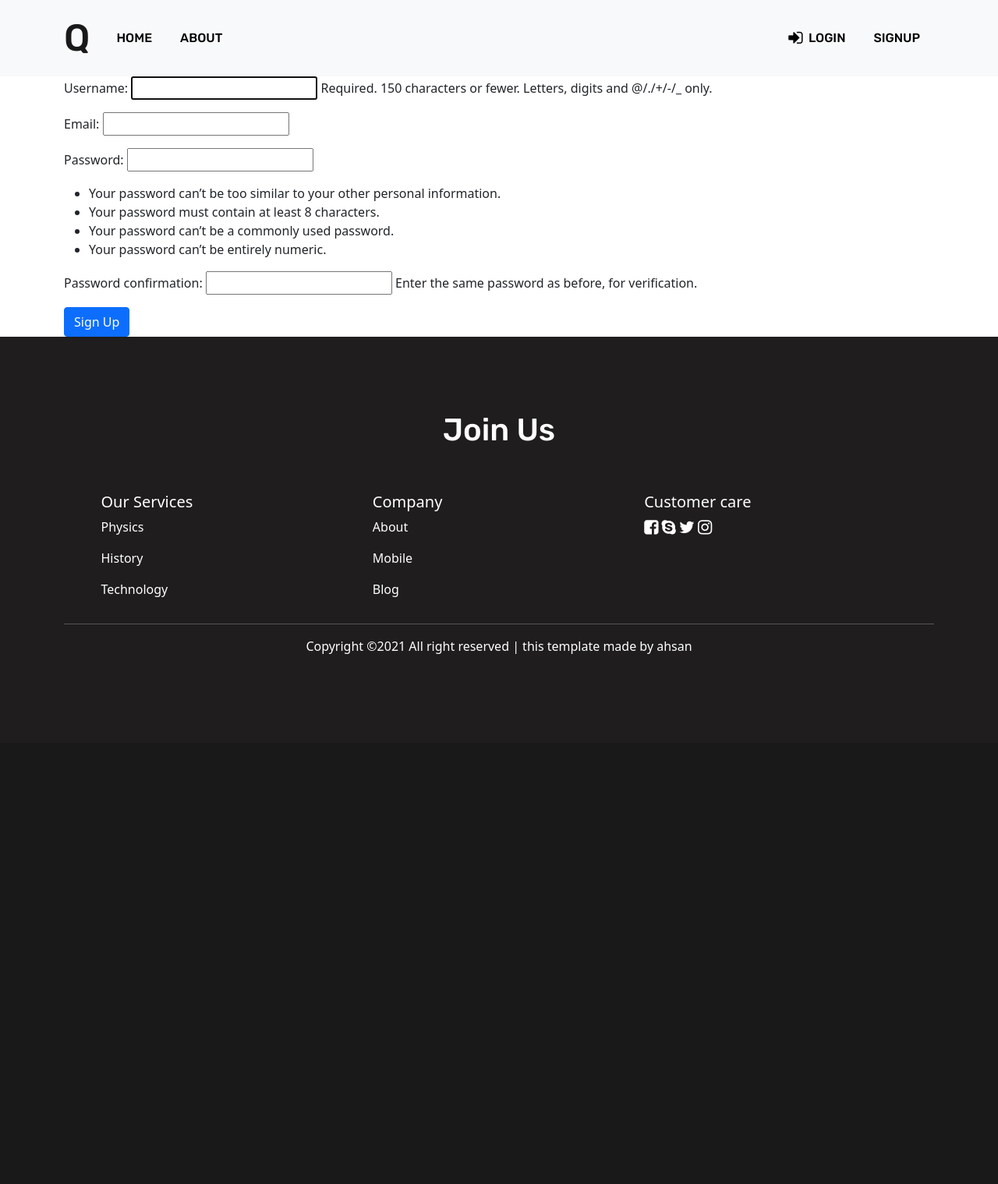
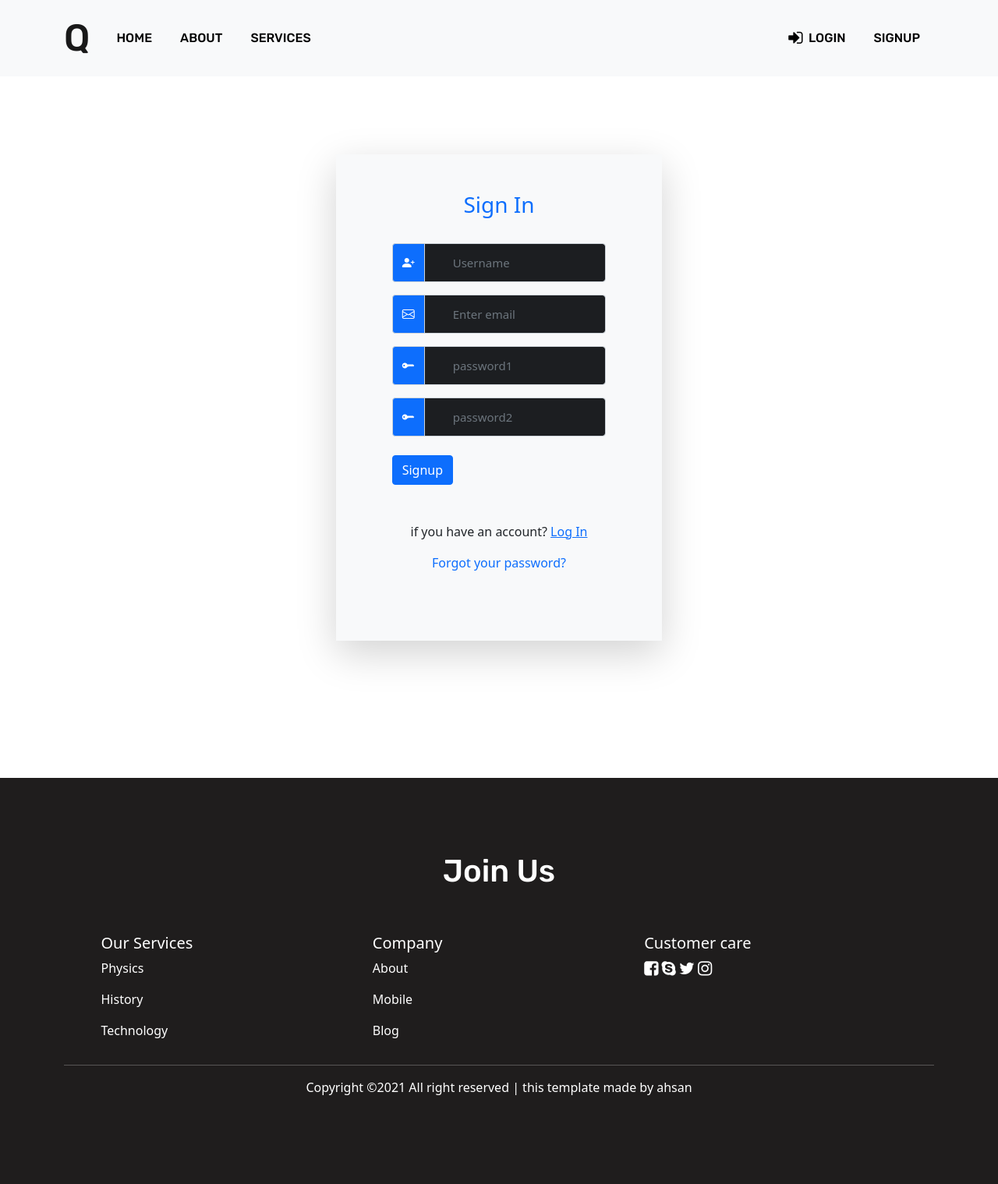
Before and after one commit to ahsan360/Project300, a Django app: page /signin/ in a window 1280 px wide. Shown: the whole page at 78% size. Before the commit the page ends 839 px from the top, so only its background shows below. Run offline with Django 3.2, Linux system fonts and the light colour scheme; some web fonts are replaced.

Commit message:
Add files via upload

```diff
--- a/projectApp/templates/projectApp/base.html
+++ b/projectApp/templates/projectApp/base.html
@@ -6,6 +6,11 @@
 <head>
 
     <!-- Required meta tags -->
+    <link href="https://cdn.jsdelivr.net/npm/bootstrap@5.0.2/dist/css/bootstrap.min.css" rel="stylesheet"
+    integrity="sha384-EVSTQN3/azprG1Anm3QDgpJLIm9Nao0Yz1ztcQTwFspd3yD65VohhpuuCOmLASjC" crossorigin="anonymous">
+<link rel="stylesheet" href="https://cdn.jsdelivr.net/npm/bootstrap-icons@1.5.0/font/bootstrap-icons.css">
+
+
     <meta charset="utf-8">
     <meta name="viewport" content="width=device-width, initial-scale=1">
     <meta name="viewport" content="width=device-width, initial-scale=1">
@@ -43,7 +48,10 @@
                         <a class="nav-link" aria-current="page" href="/hello">Home</a>
                     </li>
                     <li class="nav-item">
-                        <a class="nav-link" href="#">About</a>
+                        <a class="nav-link" href="/hello#abo">About</a>
+                    </li>
+                    <li class="ser">
+                        <a class="nav-link" href="/hello#ser">services</a>
                     </li>
 
 
@@ -52,9 +60,15 @@
             <div class="collapse navbar-collapse justify-content-end" id="navbarNav">
 
                 <ul class="navbar-nav ">
-                    <a class="nav-item nav-link" href="/login"> <i class="fa fa-sign-in fa-lg" aria-hidden="true"></i>
+
+                    {% if user.is_authenticated %}
+
+                    <a class="nav-item nav-link" href="/logo">({{ user.username }})-Logout</a>
+                    {% else %}
+                    <a class="nav-item nav-link" href="/log"> <i class="fa fa-sign-in fa-lg" aria-hidden="true"></i>
                         &nbsp;Login</a>
                     <a class="nav-item nav-link" href="/signin">Signup</a>
+                    {% endif %}
                 </ul>
             </div>
         </div>
@@ -70,7 +84,7 @@
      {% block content %} {% endblock content %}
 
 <!---------------=========================================Footer==========================----------------------->
-<section class="news py-5">
+<section id="footer" class="news py-5">
     <div class="container py-5">
         <div class="row">
             <div class="col-lg-9 m-auto text-center">
--- a/projectApp/templates/projectApp/sign.html
+++ b/projectApp/templates/projectApp/sign.html
@@ -1,18 +1,53 @@
 {% extends "projectApp/base.html" %}
 
 {% block content %}
-<section class="sign">
-
-   <div class="container">
-    <form method='POST'>
-        {% csrf_token %}
-
-        {{ form.as_p}}
-        <button class="btn btn-primary " type="submit">Sign Up</button>
-    </form>
-   </div>
+<div class="container-fluid vh-100" style="margin-top:100px">
+    <div class="login" >
+        <div class="rounded d-flex justify-content-center">
+            <div class="col-md-4 col-sm-12 shadow-lg p-5 bg-light">
+                <div class="text-center">
+                    <h3 class="text-primary">Sign In</h3>
+                </div>
+                <form method="POST">
+                  {% csrf_token %}
+                    <div class="p-4">
+                        <div class="input-group mb-3">
+                            <span class="input-group-text bg-primary"><i
+                                    class="bi bi-person-plus-fill text-white"></i></span>
+                            <input type="text" name="username" class="form-control" placeholder="Username">
+                        </div>
+                        <div class="input-group mb-3">
+                            <span class="input-group-text bg-primary"><i class="bi bi-envelope  text-white"></i></span>
+                            <input type="email" class="form-control" name="email"  placeholder="Enter email">
+                        </div>
+                        <div class="input-group mb-3">
+                            <span class="input-group-text bg-primary"><i
+                                    class="bi bi-key-fill text-white"></i></span>
+                            <input type="password" name="password1" class="form-control" placeholder="password1">
+                        </div>
+                        <div class="input-group mb-3">
+                            <span class="input-group-text bg-primary"><i
+                                    class="bi bi-key-fill text-white"></i></span>
+                            <input type="password" name="password2" class="form-control" placeholder="password2">
+                        </div>
+                        <button class="btn btn-primary text-center mt-2" type="submit">
+                            Signup
+                        </button>
+                        <p class="text-center mt-5">if you have an account?
+                           <a href="/log"><span class="text-primary">Log In</span></a>
+                        </p>
+                        <p class="text-center text-primary">Forgot your password?</p>
+                    </div>
+                </form>
+            </div>
+        </div>
+    </div>
+  </div>
 
 
 
-</section>
+
+
+
+
 {% endblock content %}
```
Also changed, not shown: projectApp/templates/projectApp/cpost.html (+26 -6 lines), projectApp/templates/projectApp/details.html (added, +31 -0 lines), projectApp/templates/projectApp/home.html (+21 -7 lines), projectApp/templates/projectApp/log.html (added, +39 -0 lines), projectApp/templates/projectApp/logo.html (added, +13 -0 lines), projectApp/templates/projectApp/post.html (+27 -6 lines), projectApp/templates/projectApp/search.html (added, +22 -0 lines), projectApp/templates/projectApp/nav.html (line endings or trailing spaces).
